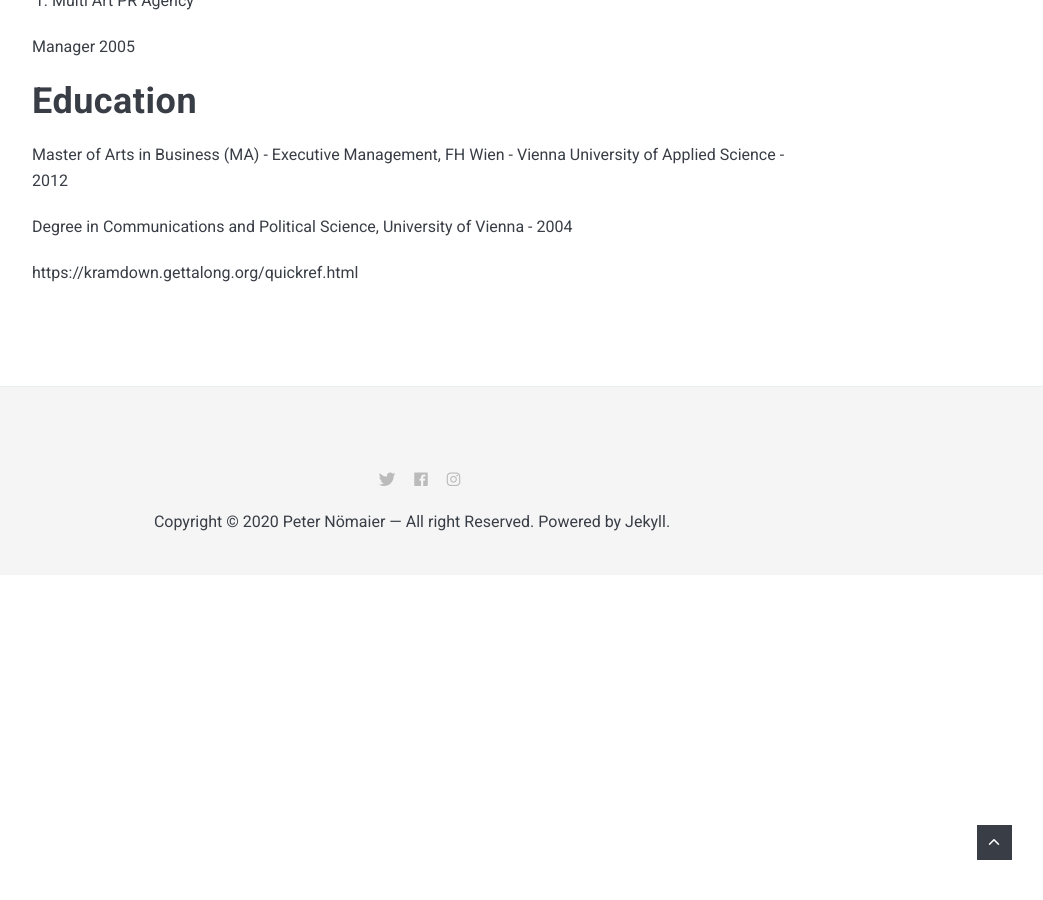
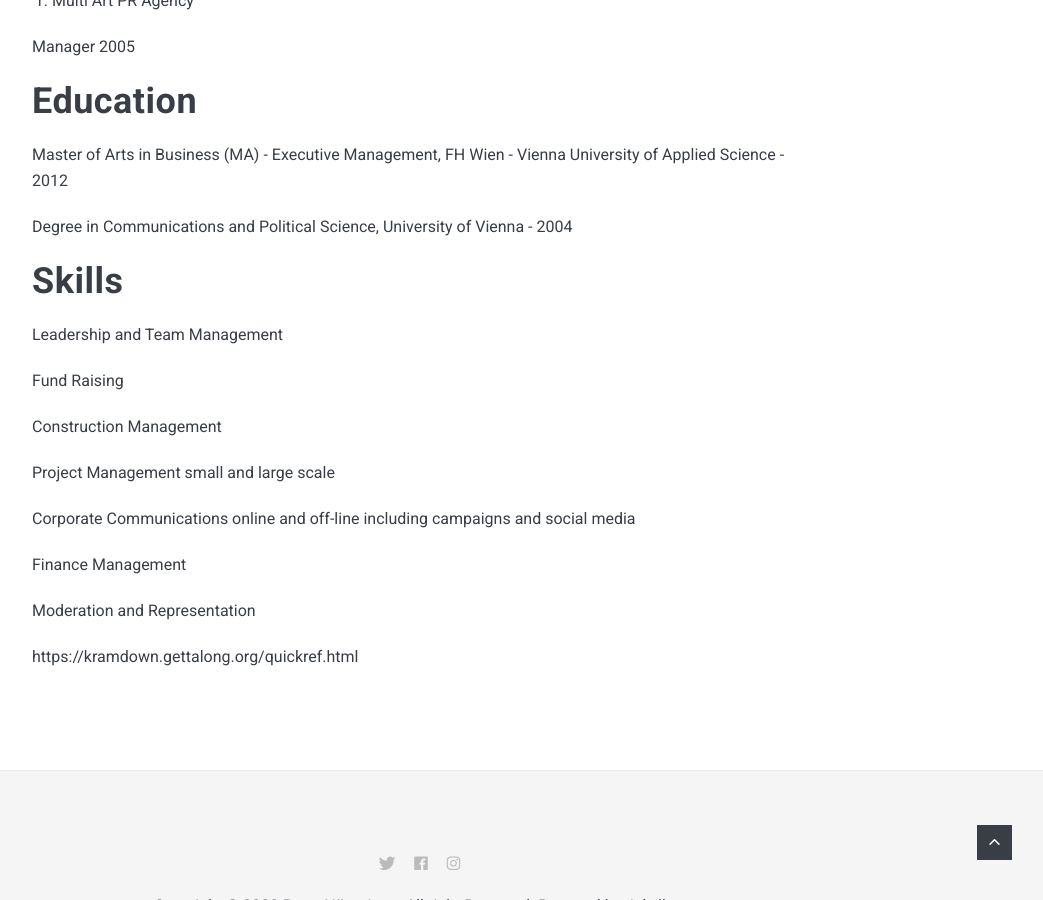
Before and after one commit to noemaier/noemaier.github.io, a Jekyll site: the page built from _pages/cv.md, in a window 1280 px wide and 900 px high, scrolled down 1796 px. Shown: the whole window, without its empty margins (228-1271 px from the left). Built offline with Jekyll 4.4.1, drawn with Linux system fonts in a browser that asks for light colours; nearby versions of some CDN libraries.

Commit message:
Update cv.md

```diff
--- a/_pages/cv.md
+++ b/_pages/cv.md
@@ -46,6 +46,24 @@ Master of Arts in Business (MA) - Executive Management, FH Wien - Vienna Univers
 
 Degree in Communications and Political Science, University of Vienna - 2004
 
+# Skills
+
+
+Leadership and Team Management
+
+Fund Raising
+
+Construction Management
+
+Project Management small and large scale
+
+Corporate Communications online and off-line including campaigns and social media
+
+Finance Management
+
+Moderation and Representation
+
+
 
 
 https://kramdown.gettalong.org/quickref.html
```
